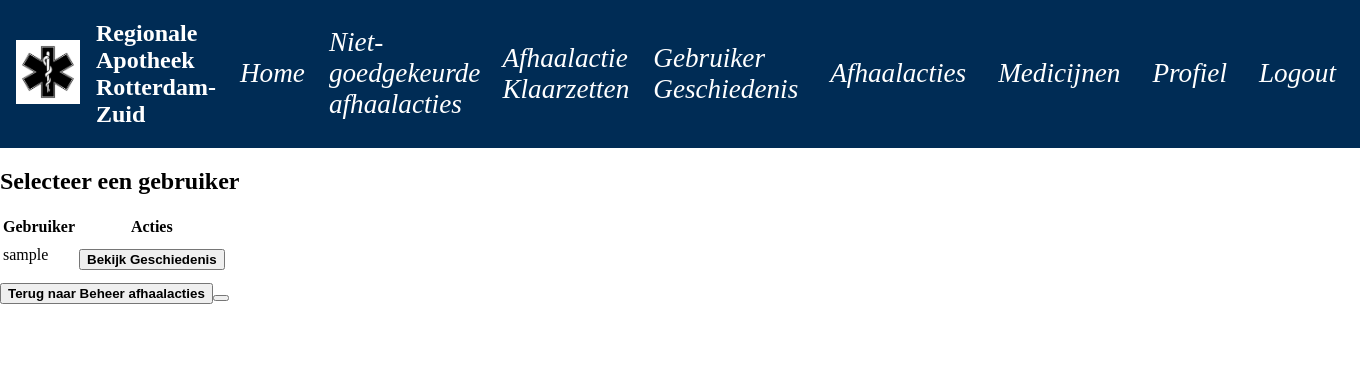
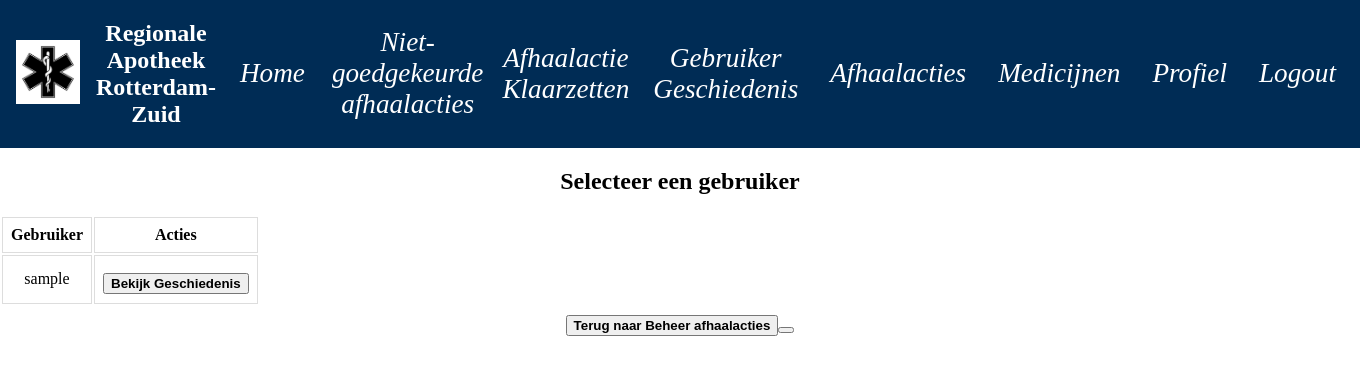
Before and after one commit to Damian5314/apotheek, a Django app: page /select_user/ in a window 1360 px wide. Shown: the top 375 px of the page. Run offline with Django 5.2, Linux system fonts and the light colour scheme; the visitor is signed in with stand-in values (Sample User, id 1); data comes from the database, SQL or seed files in the repository.

Commit message:
align text to center

```diff
--- a/apotheek/base/static/base/css/styles.css
+++ b/apotheek/base/static/base/css/styles.css
@@ -4,6 +4,9 @@ body {
 
 body {
     margin: 0;
+    text-align: center;
+    justify-content: center;
+    align-items: center;
 }
 
 .nav-container {
@@ -53,7 +56,11 @@ MenuText {
 
 .apothekers {
     display: flex;
+    text-align: center;
     margin-top: 1rem;
+    display: block;
+    margin-left: auto;
+    margin-right: auto;
 }
 
 .apotheker {
@@ -69,8 +76,15 @@ MenuText {
     display: inline;
     margin-right: 10px;
     font-weight: bold;
+    text-align: center;
 }
 
 .medicine-item p {
     display: inline;
 }
+
+th, td {
+    border: 1px solid #ddd;
+    padding: 8px;
+    text-align: center;
+}
--- a/apotheek/base/templates/base/select_user.html
+++ b/apotheek/base/templates/base/select_user.html
@@ -4,13 +4,13 @@
 <h2>Selecteer een gebruiker</h2>
 
 <table>
-    <thead>
+    <head>
         <tr>
             <th>Gebruiker</th>
             <th>Acties</th>
         </tr>
-    </thead>
-    <tbody>
+    </head>
+    <body>
         {% for user in users %}
         <tr>
             <td>{{ user.username }}</td>
@@ -19,7 +19,7 @@
             </td>
         </tr>
         {% endfor %}
-    </tbody>
+    <tbody>
 </table>
 
 <a href="{% url 'manage_collections' %}"><button><strong>Terug naar Beheer afhaalacties</strong><button></a>
```
